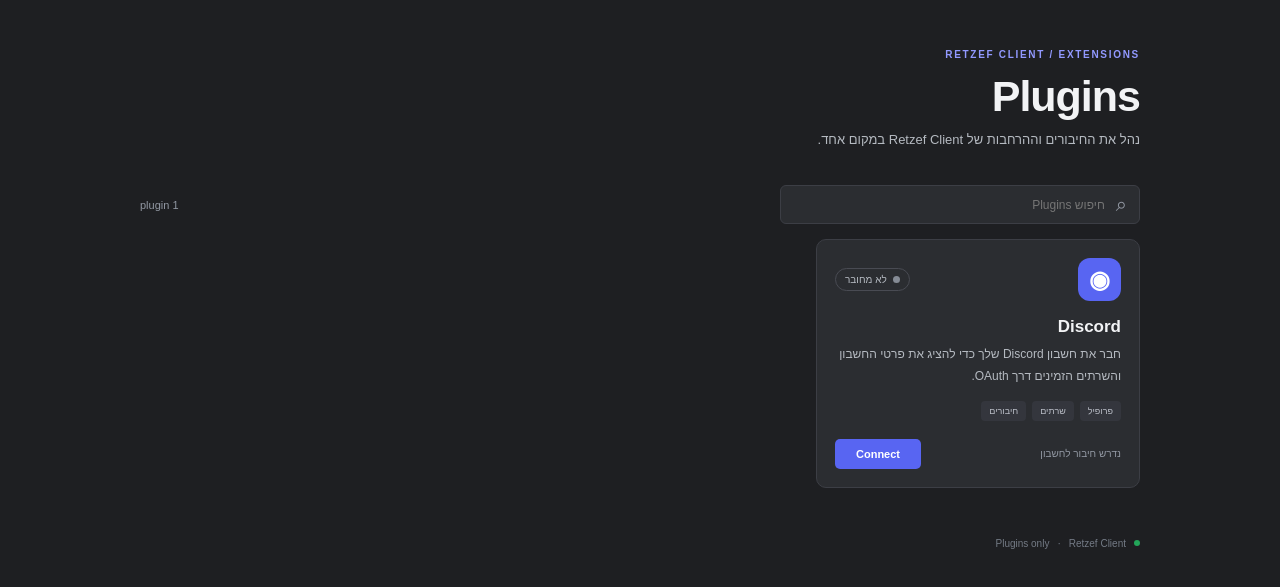
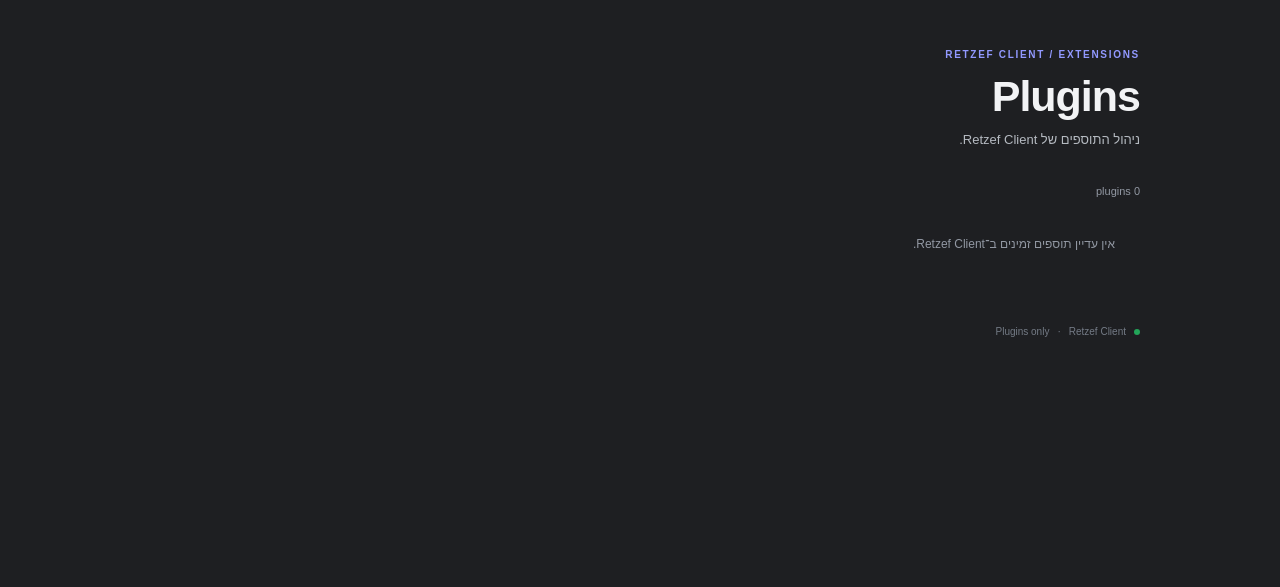
Before and after one commit to jjjbnm/retzef-client, a plain HTML site: page index.html in a window 1280 px wide. Shown: the part 71-658 px from the top of the page. Drawn offline with Linux system fonts and the light colour scheme; no server answers.

Commit message:
Remove Discord from Plugins page

```diff
--- a/index.html
+++ b/index.html
@@ -2,49 +2,37 @@
 <html lang="he" dir="rtl">
 <head>
   <meta charset="utf-8">
-<meta name="viewport" content="width=device-width,initial-scale=1">
+  <meta name="viewport" content="width=device-width, initial-scale=1">
   <meta name="theme-color" content="#5865f2">
-<title>Plugins · Retzef Client</title>
+  <title>Plugins — Retzef Client</title>
   <link rel="stylesheet" href="/styles.css">
 </head>
 <body>
   <main class="plugins-app">
     <header class="topbar">
-    <a class="brand" href="/" aria-label="Retzef Client"><span class="brand-mark">R</span><span>RETZEF CLIENT</span></a>
-    <div class="topbar-right"><span class="topbar-label">PLUGIN CENTER</span><span class="avatar" id="userAvatar">R</span></div>
+      <a class="brand" href="/" aria-label="Retzef Client">
+        <span class="brand-mark">R</span>
+        <span>RETZEF CLIENT</span>
+      </a>
+      <div class="topbar-right">
+        <span class="topbar-label">PLUGIN CENTER</span>
+        <span class="avatar">R</span>
+      </div>
     </header>
     <section class="page">
       <div class="page-heading">
         <div class="eyebrow">RETZEF CLIENT / EXTENSIONS</div>
         <h1>Plugins</h1>
-      <p>נהל את החיבורים וההרחבות של Retzef Client במקום אחד.</p>
+        <p>ניהול התוספים של Retzef Client.</p>
       </div>
       <div class="toolbar">
-      <div class="search"><span>⌕</span><input id="pluginSearch" type="search" placeholder="חיפוש Plugins"></div>
-      <span class="count" id="pluginCount">1 plugin</span>
+        <span class="count" id="pluginCount">0 plugins</span>
       </div>
       <div class="plugin-grid" id="pluginGrid">
-      <article class="plugin-card" data-name="discord">
-        <div class="card-top">
-          <div class="plugin-icon discord-icon">◉</div>
-          <span class="status" id="discordStatus"><i></i> לא מחובר</span>
-        </div>
-        <h2>Discord</h2>
-        <p class="description">חבר את חשבון Discord שלך כדי להציג את פרטי החשבון והשרתים הזמינים דרך OAuth.</p>
-        <div class="permissions">
-          <span>פרופיל</span><span>שרתים</span><span>חיבורים</span>
-        </div>
-        <div class="card-footer">
-          <div class="plugin-account" id="discordAccount">נדרש חיבור לחשבון</div>
-          <button class="plugin-button" id="discordAction">Connect</button>
-        </div>
-      </article>
-      <div class="empty-search" id="emptySearch" hidden>לא נמצאו Plugins מתאימים.</div>
+        <div class="empty-search" id="emptySearch">אין עדיין תוספים זמינים ב־Retzef Client.</div>
       </div>
       <footer class="page-footer"><span class="footer-dot"></span> Retzef Client <span>·</span> Plugins only</footer>
     </section>
   </main>
-<div class="toast" id="toast" role="status"></div>
-<script src="/app.js"></script>
 </body>
 </html>
```
Lines whose indentation alone changed are shown as unchanged.
